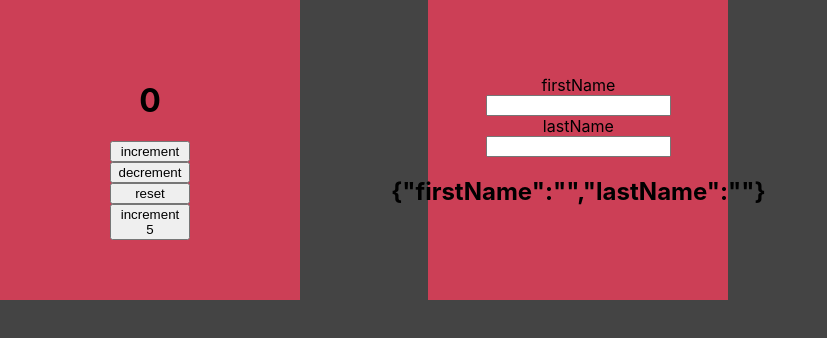
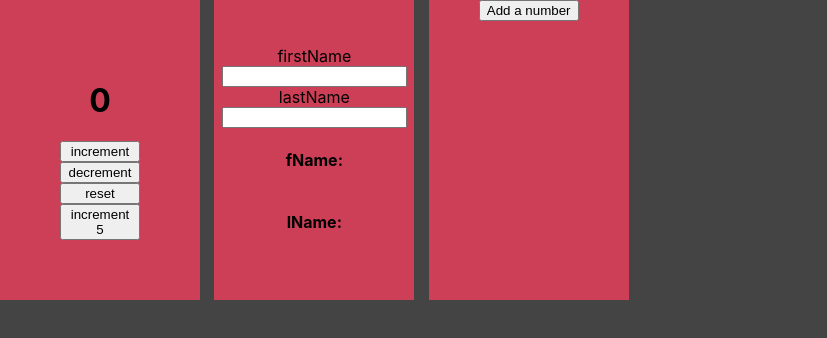
Before and after one commit to Bisinle/Hooks-React, a React (Create React App) app: page / in a window 1280 px wide. Shown: the top 338 px of the page, without its empty margins (0-827 px from the left). Built offline with nearby package versions, Linux system fonts and the light colour scheme; the HTML template or start-up script is replaced by a standard one.

Commit message:
finished useState

```diff
--- a/src/App.css
+++ b/src/App.css
@@ -8,12 +8,11 @@
 .counter{
   text-align: center;
   background-color: rgb(204, 63, 86);
-  width: 300px;
+  width: 200px;
   height: 300px;
   display: flex;
   flex-direction: column;
-
-
+  flex-wrap: wrap;
   justify-content: center;
   align-items: center;
 
@@ -23,11 +22,28 @@
 }
 .App{
   display: grid;
-  grid-template-columns: repeat(3,1fr);
-  gap: 5px;
+   grid-template-columns: repeat(auto-fill, minmax(200px, 1fr));
+  grid-column-gap: 6px;
+  grid-row-gap:6px;
+
+
 }
 .btn{
   width: 80px;
 
 
 }
+
+
+.meh{display: flex;
+  flex-wrap: wrap;
+  justify-content: center;
+  overflow: scroll;
+  overflow-x: hidden;
+
+
+}
+.meh button{
+  position:fixed;
+  top: 0px;
+}
--- a/src/App.js
+++ b/src/App.js
@@ -2,6 +2,7 @@ import './App.css';
 import ClassCounter from './components/ClassCounter';
 import FunctionalCounter from './components/FunctionalCounter';
 import ObjectCounter from './components/ObjectCounter';
+import UseStateARRAY from './components/UseStateARRAY';
 
 function App() {
   return (
@@ -10,6 +11,7 @@ function App() {
 
           <FunctionalCounter/>
           <ObjectCounter/>
+          <UseStateARRAY/>
 
 
     </div>
--- a/src/components/ObjectCounter.js
+++ b/src/components/ObjectCounter.js
@@ -31,7 +31,10 @@ console.log(names);
       type='text'
       onChange={HandleChange} name='lastName'/>
 
-      <h2>{JSON.stringify(names)}</h2>
+      <h4>fName: {names.firstName}</h4>
+      <h4>lName: {names.lastName}</h4>
+
+      {/* <h2>{JSON.stringify(names)}</h2>  this is to display what ever our state variable is storing as it is storing it */}
 
 
 
--- /dev/null
+++ b/src/components/UseStateARRAY.js
@@ -0,0 +1,33 @@
+import React from 'react'
+import { useState } from 'react'
+
+export default function UseStateARRAY() {
+  const [items, setItems] =  useState([])
+
+
+  function add (){
+    setItems([...items,{
+      id:items.length,
+      value: Math.floor(Math.random()*10)+1
+
+    }])
+  }
+
+
+  return (
+    <div className='counter meh '>
+      <button onClick={add}>Add a number</button>
+      <ul>
+
+          {items.map((item)=>(
+            <li key={item.id}>{item.value}</li>
+
+          ))}
+
+      </ul>
+
+      {/* <h1>{JSON.stringify(items)}</h1> */}
+
+    </div>
+  )
+}
```
